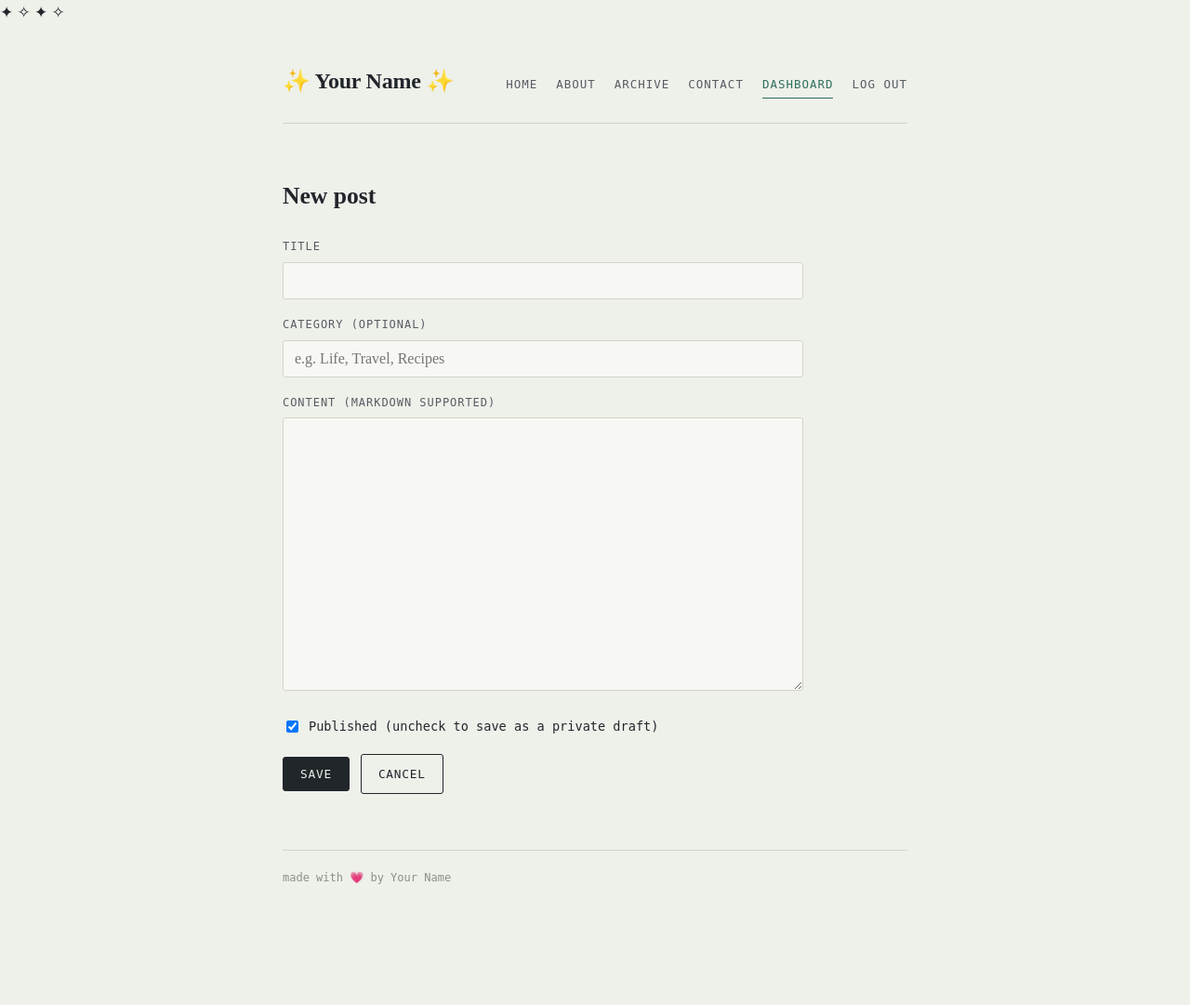
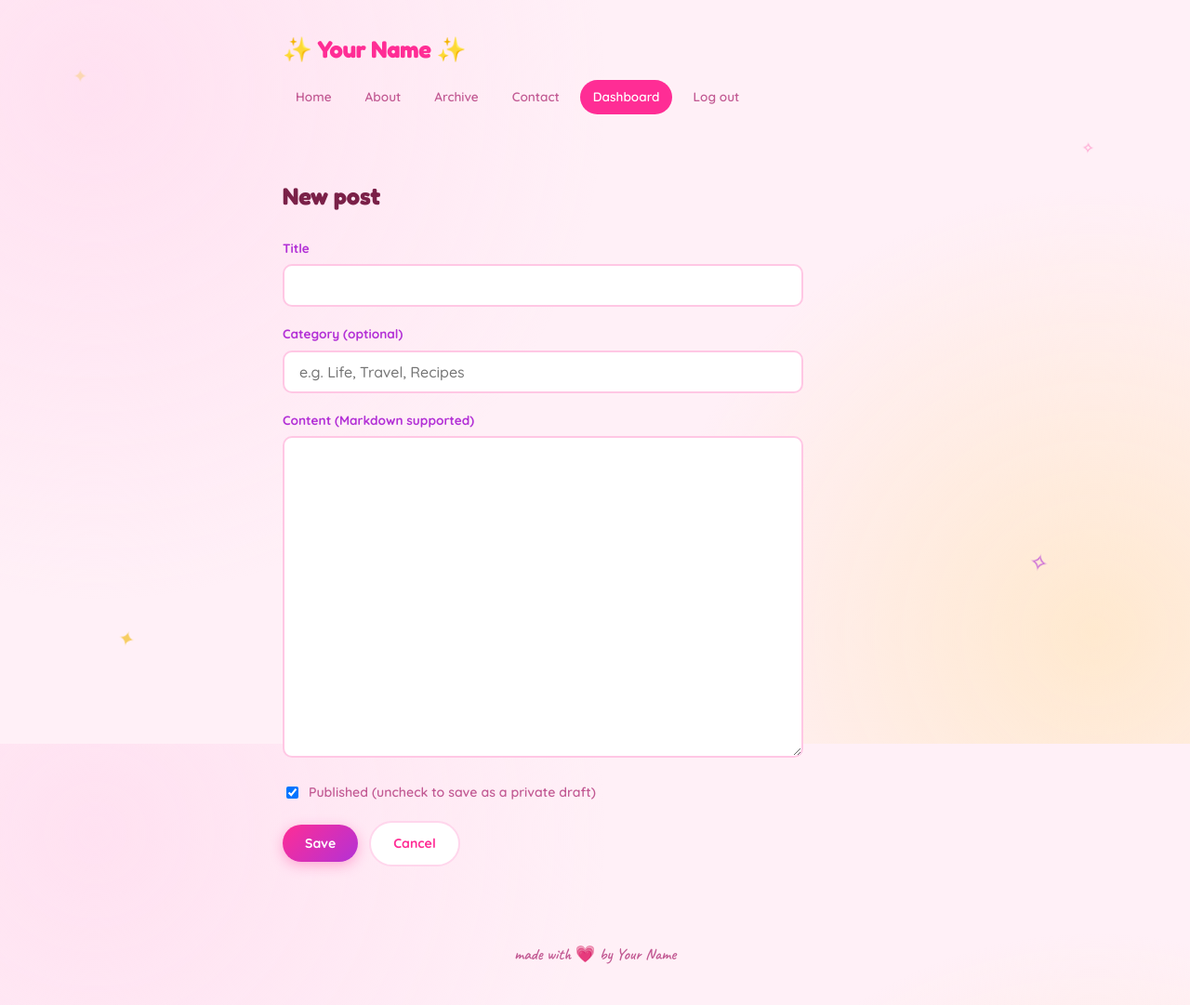
Before and after one commit to itsalliyah/personal-blog, a Flask app: page /dashboard/new in a window 1280 px wide. Shown: the whole page at 93% size. Before the commit the page ends 951 px from the top, so only its background shows below. Run offline with Flask 3, Linux system fonts and the light colour scheme; the visitor is signed in with stand-in values (Sample User, id 1); data comes from the database, SQL or seed files in the repository; some libraries are stand-ins or nearby versions.

Commit message:
Fix missing style.css

```diff
--- a/personal-blog/static/style.css
+++ b/personal-blog/static/style.css
@@ -1,17 +1,21 @@
 :root {
-  --paper: #EEF0EA;
-  --paper-raised: #F7F8F3;
-  --ink: #21262B;
-  --ink-soft: #565D62;
-  --ink-faint: #8A9089;
-  --accent: #2F6F5E;
-  --accent-soft: #DCE8E3;
-  --rule: #D3D4C6;
-  --danger: #A6432E;
-  --radius: 3px;
-  --font-display: "Fraunces", serif;
-  --font-body: "Literata", serif;
-  --font-mono: "IBM Plex Mono", monospace;
+  --paper: #FFF0F7;
+  --paper-raised: #FFFFFF;
+  --ink: #7A2048;
+  --ink-soft: #C25A93;
+  --ink-faint: #E3A5C7;
+  --accent: #FF2D95;
+  --accent-2: #B331D6;
+  --accent-soft: #FFD6EC;
+  --gold: #F5C542;
+  --rule: #FFC7E4;
+  --danger: #E0388B;
+  --radius: 18px;
+  --radius-sm: 10px;
+  --font-display: "Fredoka", sans-serif;
+  --font-body: "Quicksand", sans-serif;
+  --font-mono: "Quicksand", sans-serif;
+  --font-script: "Caveat", cursive;
 }
 
 * { box-sizing: border-box; }
@@ -21,17 +25,48 @@
 body {
   margin: 0;
   background: var(--paper);
+  background-image:
+    radial-gradient(circle at 8% 12%, #FFE1F1 0%, transparent 40%),
+    radial-gradient(circle at 92% 85%, #FFE9CF 0%, transparent 35%);
+  background-attachment: fixed;
   color: var(--ink);
   font-family: var(--font-body);
+  font-weight: 500;
   font-size: 17px;
   line-height: 1.65;
+  position: relative;
 }
 
 a { color: inherit; }
 
 :focus-visible {
-  outline: 2px solid var(--accent);
+  outline: 3px solid var(--accent);
   outline-offset: 2px;
+  border-radius: 4px;
+}
+
+/* Sparkle decorations, fixed to the viewport */
+.sparkle-field {
+  position: fixed;
+  inset: 0;
+  pointer-events: none;
+  overflow: hidden;
+  z-index: 0;
+}
+.sparkle {
+  position: absolute;
+  color: var(--gold);
+  font-size: 1.4rem;
+  opacity: 0.55;
+  animation: twinkle 3.2s ease-in-out infinite;
+}
+.sparkle.s1 { top: 8%; left: 6%; animation-delay: 0s; }
+.sparkle.s2 { top: 18%; right: 8%; animation-delay: 0.8s; color: var(--accent); font-size: 1.1rem; }
+.sparkle.s3 { bottom: 12%; left: 10%; animation-delay: 1.6s; font-size: 1.2rem; }
+.sparkle.s4 { bottom: 22%; right: 12%; animation-delay: 2.2s; color: var(--accent-2); }
+@keyframes twinkle {
+  0%, 100% { transform: scale(0.85) rotate(0deg); opacity: 0.35; }
+  50% { transform: scale(1.15) rotate(15deg); opacity: 0.85; }
 }
 
 .page {
@@ -41,80 +76,113 @@
   min-height: 100vh;
   display: flex;
   flex-direction: column;
+  position: relative;
+  z-index: 1;
 }
 
 /* Header */
 .site-header {
   display: flex;
-  align-items: baseline;
+  align-items: center;
   justify-content: space-between;
   flex-wrap: wrap;
-  gap: 10px 24px;
-  padding: 40px 0 24px;
-  border-bottom: 1px solid var(--rule);
+  gap: 12px 20px;
+  padding: 32px 0 20px;
 }
 
 .wordmark {
   font-family: var(--font-display);
-  font-weight: 600;
-  font-size: 1.5rem;
+  font-weight: 700;
+  font-size: 1.6rem;
   text-decoration: none;
+  color: var(--accent);
   letter-spacing: -0.01em;
 }
 
 .site-nav {
   display: flex;
-  gap: 20px;
-  font-family: var(--font-mono);
-  font-size: 0.78rem;
-  text-transform: uppercase;
-  letter-spacing: 0.08em;
+  gap: 8px;
+  flex-wrap: wrap;
+  font-family: var(--font-body);
+  font-weight: 600;
+  font-size: 0.85rem;
 }
 
-.site-nav a { text-decoration: none; color: var(--ink-soft); padding-bottom: 3px; border-bottom: 1px solid transparent; }
-.site-nav a:hover { color: var(--ink); }
-.site-nav a.is-active { color: var(--accent); border-bottom-color: var(--accent); }
+.site-nav a {
+  text-decoration: none;
+  color: var(--ink-soft);
+  padding: 7px 14px;
+  border-radius: 999px;
+  background: transparent;
+  transition: background 0.15s, color 0.15s;
+}
+.site-nav a:hover { background: var(--accent-soft); color: var(--ink); }
+.site-nav a.is-active { background: var(--accent); color: #fff; }
 
-.page-main { flex: 1; padding: 40px 0 60px; }
+.page-main { flex: 1; padding: 30px 0 60px; }
 
 .flash {
-  margin-top: 20px;
-  padding: 12px 16px;
+  margin-top: 16px;
+  padding: 12px 18px;
   background: var(--accent-soft);
-  border-left: 3px solid var(--accent);
-  font-family: var(--font-mono);
-  font-size: 0.85rem;
+  border: 2px dashed var(--accent);
+  border-radius: var(--radius-sm);
+  font-family: var(--font-body);
+  font-weight: 600;
+  font-size: 0.9rem;
+  color: var(--ink);
 }
 .flash p { margin: 0; }
 
-/* Postmark badge — signature element */
+.page-title {
+  font-family: var(--font-display);
+  font-weight: 600;
+  font-size: 1.9rem;
+  color: var(--accent);
+  margin: 0 0 20px;
+}
+
+/* Postmark badge — signature element (little pink date pill) */
 .postmark {
   display: inline-flex;
   align-items: center;
   gap: 6px;
-  font-family: var(--font-mono);
+  font-family: var(--font-body);
+  font-weight: 700;
   font-size: 0.72rem;
-  letter-spacing: 0.08em;
-  text-transform: uppercase;
-  color: var(--ink-soft);
-  border: 1px solid var(--rule);
+  letter-spacing: 0.03em;
+  color: var(--accent);
+  background: var(--accent-soft);
+  border: none;
   border-radius: 999px;
-  padding: 3px 10px;
-  transform: rotate(-1deg);
+  padding: 4px 12px;
   white-space: nowrap;
 }
-.postmark.draft { color: var(--danger); border-color: var(--danger); }
+.postmark.draft { color: #fff; background: var(--danger); }
+
+.mini-pill {
+  display: inline-block;
+  font-size: 0.7rem;
+  font-weight: 700;
+  color: var(--accent-2);
+  background: #F3E1FF;
+  border-radius: 999px;
+  padding: 2px 10px;
+  margin-left: 8px;
+}
 
 /* Post list */
 .post-list { list-style: none; margin: 0; padding: 0; }
 .post-list-item {
   display: flex;
   flex-direction: column;
-  gap: 8px;
-  padding: 28px 0;
-  border-bottom: 1px solid var(--rule);
+  gap: 10px;
+  padding: 22px 24px;
+  margin-bottom: 18px;
+  background: var(--paper-raised);
+  border-radius: var(--radius);
+  box-shadow: 0 6px 18px rgba(255, 45, 149, 0.08);
 }
-.post-list-item:first-child { padding-top: 0; }
 
 .post-list-item h2 {
   margin: 0;
@@ -298,11 +387,10 @@
 .form-stack { display: flex; flex-direction: column; gap: 18px; max-width: 560px; }
 .field label {
   display: block;
-  font-family: var(--font-mono);
-  font-size: 0.75rem;
-  text-transform: uppercase;
-  letter-spacing: 0.08em;
-  color: var(--ink-soft);
+  font-family: var(--font-body);
+  font-weight: 700;
+  font-size: 0.85rem;
+  color: var(--accent-2);
   margin-bottom: 6px;
 }
 .field input[type="text"],
@@ -310,89 +398,156 @@
 .field input[type="url"],
 .field textarea {
   width: 100%;
-  padding: 10px 12px;
-  border: 1px solid var(--rule);
-  border-radius: var(--radius);
+  padding: 11px 16px;
+  border: 2px solid var(--rule);
+  border-radius: var(--radius-sm);
   background: var(--paper-raised);
   color: var(--ink);
   font-family: var(--font-body);
+  font-weight: 500;
   font-size: 1rem;
 }
-.field textarea { resize: vertical; font-family: var(--font-mono); font-size: 0.92rem; }
-.field input:focus, .field textarea:focus { border-color: var(--accent); }
+.field textarea { resize: vertical; font-family: var(--font-body); font-size: 0.98rem; }
+.field input:focus, .field textarea:focus { border-color: var(--accent); outline: none; }
 
-.checkbox-row { display: flex; align-items: center; gap: 8px; font-family: var(--font-mono); font-size: 0.85rem; }
+.checkbox-row { display: flex; align-items: center; gap: 8px; font-family: var(--font-body); font-weight: 600; font-size: 0.88rem; color: var(--ink-soft); }
 
 .btn {
   display: inline-block;
-  font-family: var(--font-mono);
-  font-size: 0.8rem;
-  text-transform: uppercase;
-  letter-spacing: 0.06em;
-  padding: 10px 18px;
-  border-radius: var(--radius);
-  border: 1px solid var(--ink);
-  background: var(--ink);
-  color: var(--paper);
+  font-family: var(--font-body);
+  font-weight: 700;
+  font-size: 0.88rem;
+  padding: 11px 24px;
+  border-radius: 999px;
+  border: none;
+  background: linear-gradient(135deg, var(--accent), var(--accent-2));
+  color: #fff;
   cursor: pointer;
   text-decoration: none;
   width: fit-content;
+  box-shadow: 0 4px 14px rgba(255, 45, 149, 0.35);
+  transition: transform 0.12s, box-shadow 0.12s;
 }
-.btn:hover { background: var(--accent); border-color: var(--accent); }
-.btn.btn-secondary { background: transparent; color: var(--ink); }
-.btn.btn-secondary:hover { background: var(--paper-raised); }
-.btn.btn-danger { background: transparent; color: var(--danger); border-color: var(--danger); }
-.btn.btn-danger:hover { background: var(--danger); color: var(--paper); }
+.btn:hover { transform: translateY(-1px); box-shadow: 0 6px 18px rgba(255, 45, 149, 0.45); }
+.btn.btn-secondary {
+  background: var(--paper-raised);
+  color: var(--accent);
+  border: 2px solid var(--accent-soft);
+  box-shadow: none;
+}
+.btn.btn-secondary:hover { background: var(--accent-soft); }
+.btn.btn-danger { background: transparent; color: var(--danger); border: 2px solid var(--danger); box-shadow: none; }
+.btn.btn-danger:hover { background: var(--danger); color: #fff; }
 
-.form-row { display: flex; gap: 12px; align-items: center; }
+.form-row { display: flex; gap: 12px; align-items: center; flex-wrap: wrap; }
 
 /* Dashboard */
 .dash-header { display: flex; justify-content: space-between; align-items: baseline; margin-bottom: 24px; flex-wrap: wrap; gap: 12px; }
-.dash-header h1 { font-family: var(--font-display); font-size: 1.6rem; margin: 0; }
+.dash-header h1 { font-family: var(--font-display); font-weight: 600; font-size: 1.7rem; color: var(--accent); margin: 0; }
 
-.dash-table { width: 100%; border-collapse: collapse; }
+.dash-table { width: 100%; border-collapse: separate; border-spacing: 0 8px; }
 .dash-table th {
   text-align: left;
-  font-family: var(--font-mono);
+  font-family: var(--font-body);
+  font-weight: 700;
   font-size: 0.72rem;
   text-transform: uppercase;
   letter-spacing: 0.06em;
-  color: var(--ink-faint);
-  border-bottom: 1px solid var(--rule);
-  padding: 8px 8px;
+  color: var(--ink-soft);
+  padding: 0 12px 6px;
 }
-.dash-table td { padding: 12px 8px; border-bottom: 1px solid var(--rule); vertical-align: top; }
-.dash-table td.actions { display: flex; gap: 10px; font-family: var(--font-mono); font-size: 0.78rem; }
-.dash-table td.actions form { display: inline; }
+.dash-table td { padding: 14px 12px; background: var(--paper-raised); vertical-align: top; }
+.dash-table tr td:first-child { border-radius: var(--radius-sm) 0 0 var(--radius-sm); }
+.dash-table tr td:last-child { border-radius: 0 var(--radius-sm) var(--radius-sm) 0; }
+.dash-table td.actions { display: flex; gap: 10px; font-family: var(--font-body); font-weight: 700; font-size: 0.8rem; }
+.dash-table td.actions a { color: var(--accent-2); text-decoration: none; }
 .dash-table td.actions button {
   background: none; border: none; color: var(--danger); cursor: pointer;
-  font-family: var(--font-mono); font-size: 0.78rem; padding: 0; text-decoration: underline;
+  font-family: var(--font-body); font-weight: 700; font-size: 0.8rem; padding: 0; text-decoration: underline;
 }
 
 .login-shell { max-width: 380px; margin: 40px auto 0; }
-.login-shell h1 { font-family: var(--font-display); font-size: 1.7rem; margin-bottom: 24px; }
-.error-msg { color: var(--danger); font-family: var(--font-mono); font-size: 0.85rem; margin-top: -6px; }
+.login-shell h1 { font-family: var(--font-display); font-weight: 600; font-size: 1.8rem; color: var(--accent); margin-bottom: 24px; }
+.error-msg { color: var(--danger); font-family: var(--font-body); font-weight: 700; font-size: 0.85rem; margin-top: -6px; }
+
+/* Contact page */
+.contact-card {
+  background: var(--paper-raised);
+  border-radius: var(--radius);
+  padding: 40px 32px;
+  text-align: center;
+  box-shadow: 0 6px 18px rgba(255, 45, 149, 0.08);
+}
+.contact-card h1 {
+  font-family: var(--font-display);
+  font-weight: 700;
+  font-size: 2rem;
+  color: var(--accent);
+  margin: 0 0 12px;
+}
+.contact-intro {
+  font-family: var(--font-script);
+  font-size: 1.3rem;
+  color: var(--ink-soft);
+  margin: 0 0 24px;
+}
+.contact-btn { font-size: 1rem; padding: 14px 28px; }
+
+/* Archive page */
+.category-pills { display: flex; flex-wrap: wrap; gap: 10px; margin-bottom: 32px; }
+.category-pill {
+  display: inline-flex;
+  align-items: center;
+  gap: 6px;
+  text-decoration: none;
+  font-family: var(--font-body);
+  font-weight: 700;
+  font-size: 0.85rem;
+  color: var(--accent-2);
+  background: #F3E1FF;
+  border-radius: 999px;
+  padding: 8px 16px;
+}
+.category-pill:hover { background: var(--accent-2); color: #fff; }
+.category-pill span { opacity: 0.7; }
+
+.archive-group { margin-bottom: 28px; }
+.archive-month {
+  font-family: var(--font-display);
+  font-weight: 600;
+  font-size: 1.15rem;
+  color: var(--accent);
+  margin: 0 0 10px;
+}
+.archive-list { list-style: none; margin: 0; padding: 0; }
+.archive-list li {
+  padding: 10px 0;
+  border-bottom: 1px dashed var(--rule);
+}
+.archive-list a { text-decoration: none; font-weight: 600; color: var(--ink); }
+.archive-list a:hover { color: var(--accent); }
 
 /* Footer */
 .site-footer {
-  border-top: 1px solid var(--rule);
   padding: 20px 0 40px;
-  font-family: var(--font-mono);
-  font-size: 0.75rem;
-  color: var(--ink-faint);
+  font-family: var(--font-script);
+  font-size: 1.1rem;
+  color: var(--ink-soft);
+  text-align: center;
 }
 
 @media (max-width: 480px) {
   .page { padding: 0 18px; }
-  .site-header { padding-top: 28px; }
+  .site-header { padding-top: 24px; }
   .post-header h1 { font-size: 1.7rem; }
   .site-banner { margin: 0 -18px; height: 140px; }
   .site-hero { margin: 0 -18px 24px; height: 180px; }
   .site-hero-overlay h1 { font-size: 1.5rem; }
   .profile-avatar { width: 84px; height: 84px; }
   .profile-header { margin-top: -36px; }
+  .post-body { padding: 20px 18px; }
 }
 
 @media (prefers-reduced-motion: reduce) {
-  * { transition: none !important; }
+  * { transition: none !important; animation: none !important; }
 }
```
Also changed, not shown: other parts of personal-blog/static/style.css (+57 -36 lines).
